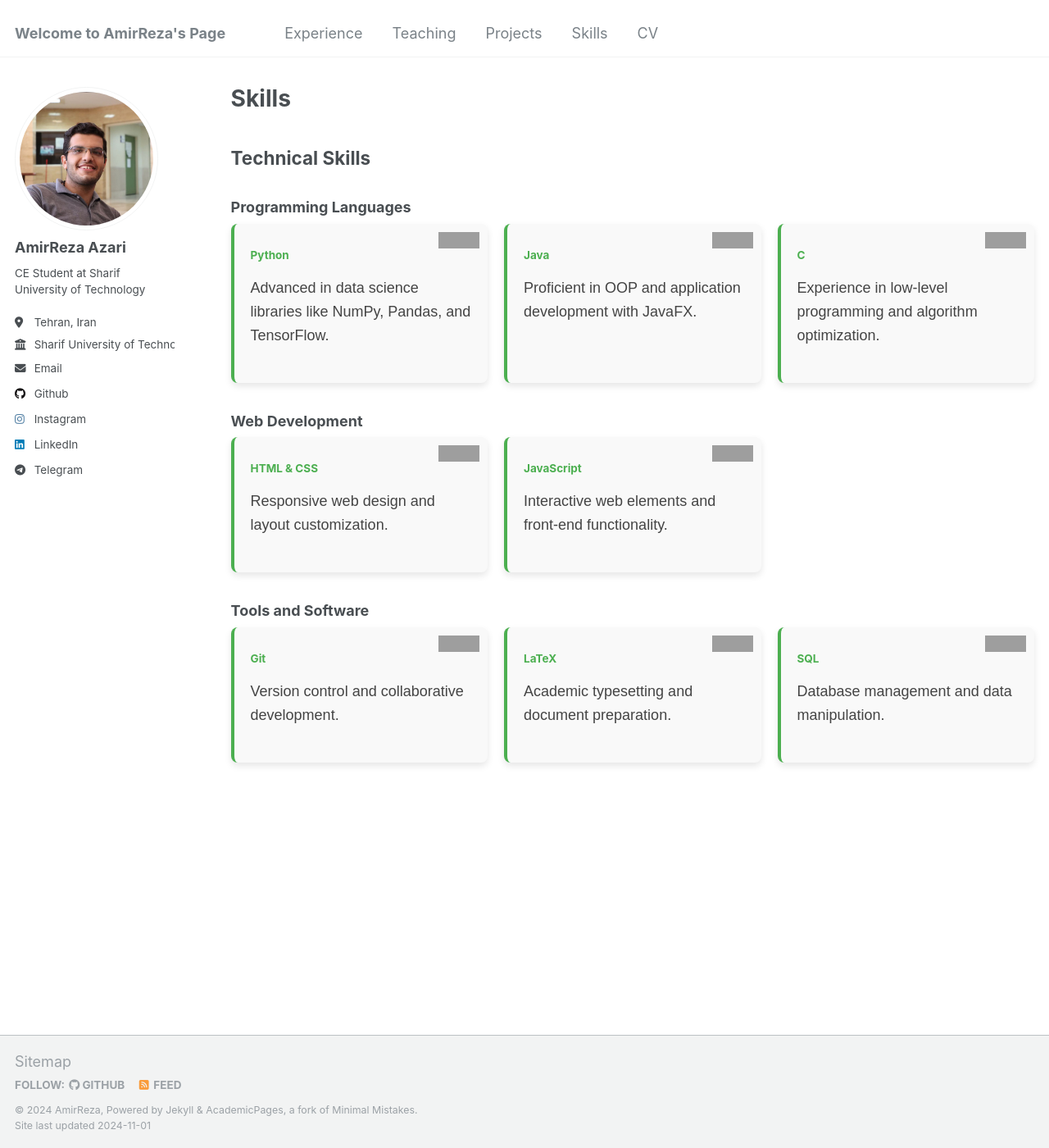
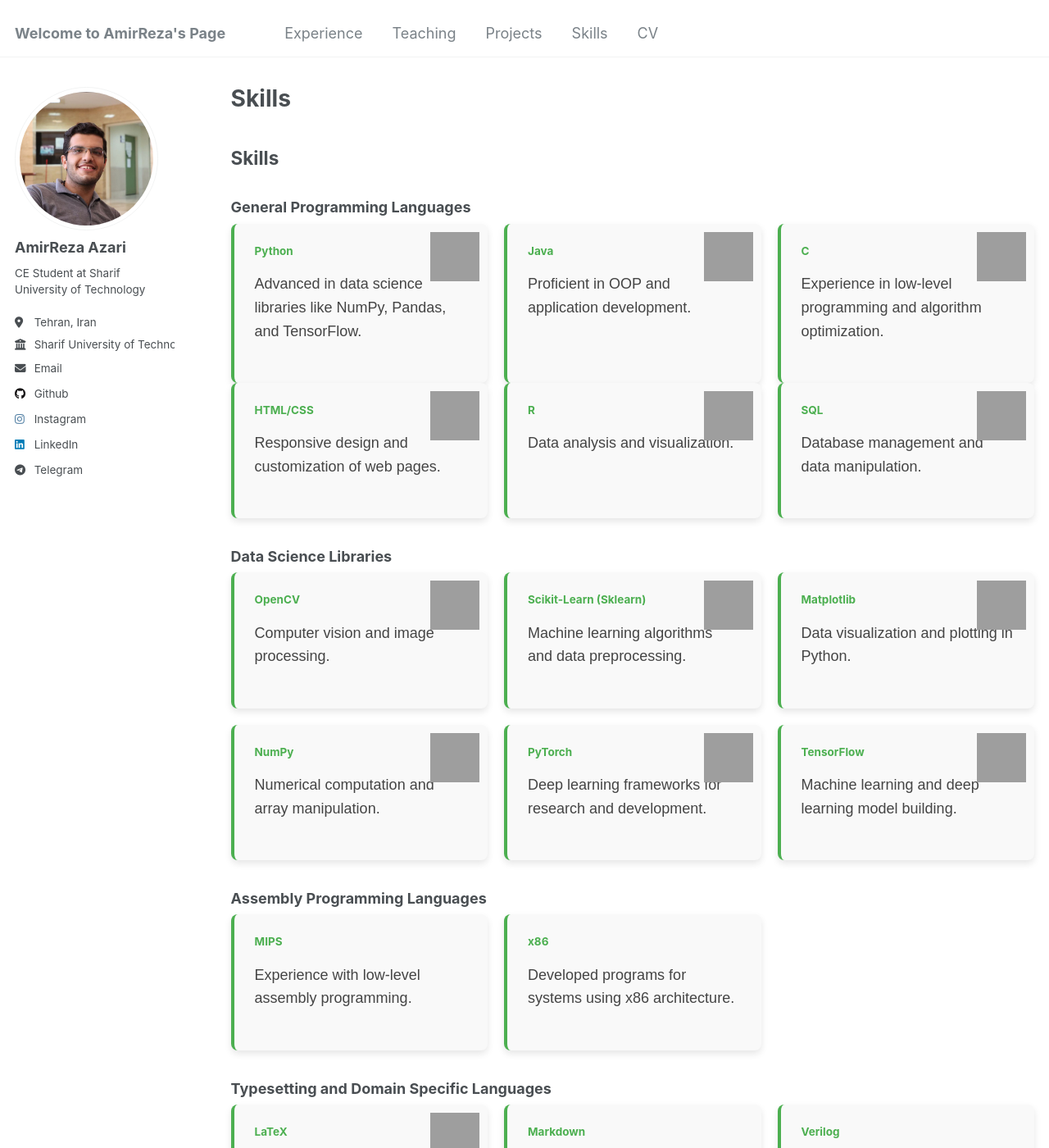
Before and after one commit to Amirreza81/Amirreza81.github.io, a Jekyll site: the page built from _pages/skills.md, in a window 1280 px wide and 1400 px high. Shown: the whole window at 82% size. Built offline with Jekyll 4.4.1, drawn with Linux system fonts in a browser that asks for light colours; some of the changed text lies outside the part shown; grey boxes are pictures that could not be loaded.

Commit message:
add skills

```diff
--- a/_pages/skills.md
+++ b/_pages/skills.md
@@ -5,9 +5,9 @@ permalink: /skills/
 author_profile: true
 ---
 
-## Technical Skills
+## Skills
 
-### Programming Languages
+### General Programming Languages
 
 <div class="skills-section">
   <div class="skill-card">
@@ -19,7 +19,7 @@ author_profile: true
   <div class="skill-card">
     <img src="https://img.icons8.com/color/48/000000/java-coffee-cup-logo.png" alt="Java" class="icon">
     <h4>Java</h4>
-    <p>Proficient in OOP and application development with JavaFX.</p>
+    <p>Proficient in OOP and application development.</p>
   </div>
 
   <div class="skill-card">
@@ -29,35 +29,17 @@ author_profile: true
   </div>
 </div>
 
-### Web Development
-
 <div class="skills-section">
   <div class="skill-card">
     <img src="https://img.icons8.com/color/48/000000/html-5.png" alt="HTML" class="icon">
-    <h4>HTML & CSS</h4>
-    <p>Responsive web design and layout customization.</p>
+    <h4>HTML/CSS</h4>
+    <p>Responsive design and customization of web pages.</p>
   </div>
 
   <div class="skill-card">
-    <img src="https://img.icons8.com/color/48/000000/javascript.png" alt="JavaScript" class="icon">
-    <h4>JavaScript</h4>
-    <p>Interactive web elements and front-end functionality.</p>
-  </div>
-</div>
-
-### Tools and Software
-
-<div class="skills-section">
-  <div class="skill-card">
-    <img src="https://img.icons8.com/color/48/000000/git.png" alt="Git" class="icon">
-    <h4>Git</h4>
-    <p>Version control and collaborative development.</p>
-  </div>
-
-  <div class="skill-card">
-    <img src="https://img.icons8.com/color/48/000000/latex.png" alt="LaTeX" class="icon">
-    <h4>LaTeX</h4>
-    <p>Academic typesetting and document preparation.</p>
+    <img src="https://img.icons8.com/color/48/000000/r.png" alt="R" class="icon">
+    <h4>R</h4>
+    <p>Data analysis and visualization.</p>
   </div>
 
   <div class="skill-card">
@@ -67,51 +49,119 @@ author_profile: true
   </div>
 </div>
 
+### Data Science Libraries
+
+<div class="skills-section">
+  <div class="skill-card">
+    <img src="https://img.icons8.com/color/48/000000/opencv.png" alt="OpenCV" class="icon">
+    <h4>OpenCV</h4>
+    <p>Computer vision and image processing.</p>
+  </div>
+
+  <div class="skill-card">
+    <img src="https://img.icons8.com/color/48/000000/scikit-learn.png" alt="Sklearn" class="icon">
+    <h4>Scikit-Learn (Sklearn)</h4>
+    <p>Machine learning algorithms and data preprocessing.</p>
+  </div>
+
+  <div class="skill-card">
+    <img src="https://img.icons8.com/color/48/000000/matplotlib.png" alt="Matplotlib" class="icon">
+    <h4>Matplotlib</h4>
+    <p>Data visualization and plotting in Python.</p>
+  </div>
+
+  <div class="skill-card">
+    <img src="https://img.icons8.com/color/48/000000/numpy.png" alt="NumPy" class="icon">
+    <h4>NumPy</h4>
+    <p>Numerical computation and array manipulation.</p>
+  </div>
+
+  <div class="skill-card">
+    <img src="https://img.icons8.com/color/48/000000/pytorch.png" alt="PyTorch" class="icon">
+    <h4>PyTorch</h4>
+    <p>Deep learning frameworks for research and development.</p>
+  </div>
+
+  <div class="skill-card">
+    <img src="https://img.icons8.com/color/48/000000/tensorflow.png" alt="TensorFlow" class="icon">
+    <h4>TensorFlow</h4>
+    <p>Machine learning and deep learning model building.</p>
+  </div>
+</div>
+
+### Assembly Programming Languages
+
+<div class="skills-section">
+  <div class="skill-card">
+    <h4>MIPS</h4>
+    <p>Experience with low-level assembly programming.</p>
+  </div>
+
+  <div class="skill-card">
+    <h4>x86</h4>
+    <p>Developed programs for systems using x86 architecture.</p>
+  </div>
+</div>
+
+### Typesetting and Domain Specific Languages
+
+<div class="skills-section">
+  <div class="skill-card">
+    <img src="https://img.icons8.com/color/48/000000/latex.png" alt="LaTeX" class="icon">
+    <h4>LaTeX</h4>
+    <p>Document preparation for academic publications.</p>
+  </div>
+
+  <div class="skill-card">
+    <h4>Markdown</h4>
+    <p>Simple and efficient formatting for web content.</p>
+  </div>
+
+  <div class="skill-card">
+    <h4>Verilog</h4>
+    <p>Hardware description language for digital circuits.</p>
+  </div>
+</div>
+
 <style>
   /* Skills Section and Card Styles */
   .skills-section {
     display: grid;
-    grid-template-columns: repeat(auto-fill, minmax(250px, 1fr));
+    grid-template-columns: repeat(auto-fill, minmax(300px, 1fr)); /* Increased card width */
     gap: 20px;
     font-family: Arial, sans-serif;
   }
+
   .skill-card {
     background-color: #f9f9f9;
     border-radius: 8px;
-    padding: 20px;
+    padding: 25px; /* Increased padding for larger cards */
     box-shadow: 0 4px 8px rgba(0, 0, 0, 0.1);
     border-left: 4px solid #4CAF50;
-    transition: transform 0.3s ease, background-color 0.3s ease, box-shadow 0.3s ease;
     position: relative;
-    text-align: left;
-  }
-  .skill-card:hover {
-    transform: translateY(-5px) scale(1.02);
-    background-color: #e8f5e9;
-    box-shadow: 0 8px 16px rgba(0, 0, 0, 0.2);
   }
 
-  /* Title for each skill */
   .skill-card h4 {
     color: #4CAF50;
-    margin-top: 10px;
+    margin: 0 0 10px 0;
   }
 
-  /* Paragraphs */
   .skill-card p {
     color: #444;
     line-height: 1.6;
   }
 
-  /* Icon styling with larger size */
+  /* Larger and better positioned icons */
   .icon {
-    width: 50px;
+    width: 60px; /* Increased icon size */
+    height: 60px;
     position: absolute;
     top: 10px;
     right: 10px;
     transition: transform 0.3s ease;
   }
+
   .icon:hover {
-    transform: scale(1.2) rotate(15deg);
+    transform: scale(1.2) rotate(15deg); /* Increased hover effect */
   }
 </style>
```
